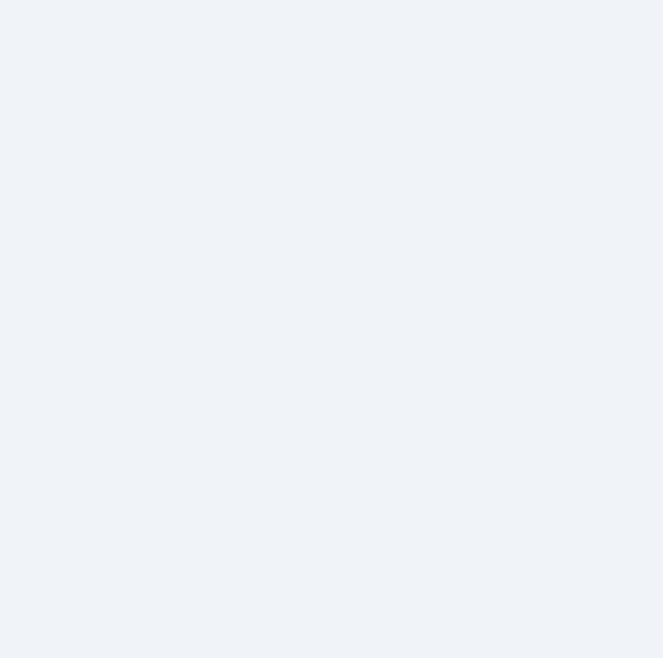
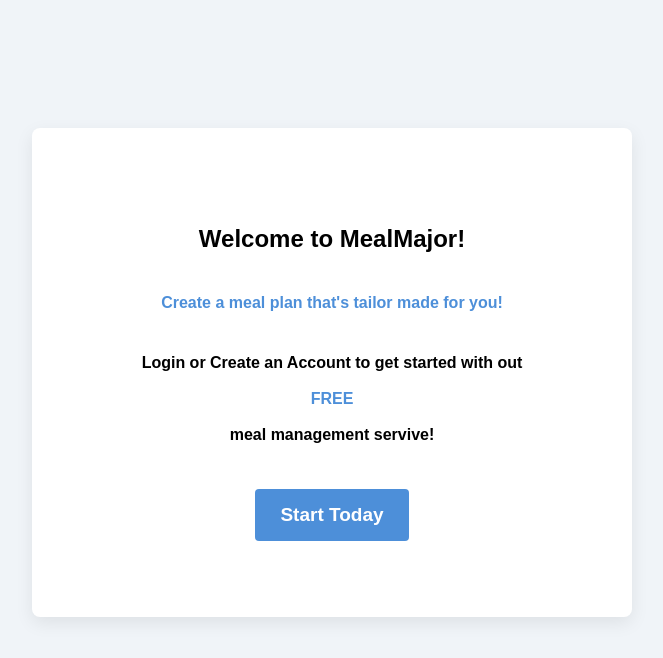
Before and after one commit to tarakanner/MealMajor-SOEN341_Project_W26, a React app in the folder src/frontend/: page / in a window 1280 px wide. Before the commit this address had no page. Shown: the top 658 px of the page, without its empty margins (308-971 px from the left). Built offline with nearby package versions, Linux system fonts and the light colour scheme; the HTML template or start-up script is replaced by a standard one.

Commit message:
Added Landing Page

```diff
--- a/src/frontend/src/App.jsx
+++ b/src/frontend/src/App.jsx
@@ -1,11 +1,13 @@
 import AuthPage from "./pages/AuthPage";
 import UserManagementPage from "./pages/UserPage";
-import { BrowserRouter as Router, Routes, Route } from 'react-router-dom';
+import LandingPage from "./components/LandingPage";
+import { BrowserRouter as Router, Routes, Route } from "react-router-dom";
 
-function App(){
+function App() {
   return (
     <Router>
       <Routes>
+        <Route path="/" element={<LandingPage />} />
         <Route path="/auth" element={<AuthPage />} />
         <Route path="/profile" element={<UserManagementPage />} />
       </Routes>
--- /dev/null
+++ b/src/frontend/src/components/LandingPage.jsx
@@ -0,0 +1,46 @@
+import React from "react";
+import { useState } from "react";
+import { Link } from "react-router-dom";
+
+function LandingPage() {
+  return (
+    <>
+      <div style={{ margin: "auto", width: "100%" }} className="Landing-Page">
+        <h2 style={{ textAlign: "center" }}>Welcome to MealMajor!</h2>
+
+        <h4 style={{ textAlign: "center", color: "#4d8fd9" }}>
+          Create a meal plan that's tailor made for you!
+        </h4>
+        <h4 style={{ textAlign: "center" }}>
+          {" "}
+          Login or Create an Account to get started with out <br />
+          <br />
+          <span style={{ fontWeight: "bold", color: "#4d8fd9" }}>FREE</span>
+          <br /> <br /> meal management servive!{" "}
+        </h4>
+
+        <br />
+        <div
+          className="auth-form"
+          style={{
+            textAlign: "center",
+          }}
+        >
+          <Link to="/auth">
+            <button
+              style={{
+                fontSize: "19px",
+                fontWeight: "bold",
+                padding: "15px 25px",
+              }}
+            >
+              Start Today
+            </button>
+          </Link>
+        </div>
+      </div>
+    </>
+  );
+}
+
+export default LandingPage;
--- a/src/frontend/src/index.css
+++ b/src/frontend/src/index.css
@@ -89,3 +89,19 @@ body {
 .Auth-Page button:hover{
   background-color: #3b78be;
 }
+
+
+
+
+.Landing-Page{
+  display:flex;
+  flex-direction: column;
+  width:90%;
+  max-width:600px;
+  justify-content: center;
+  margin: auto;
+  background:white;
+  border-radius:8px;
+  box-shadow: 0 6px 18px rgba(0, 0, 0, 0.08);
+  padding:6%;
+}
```
